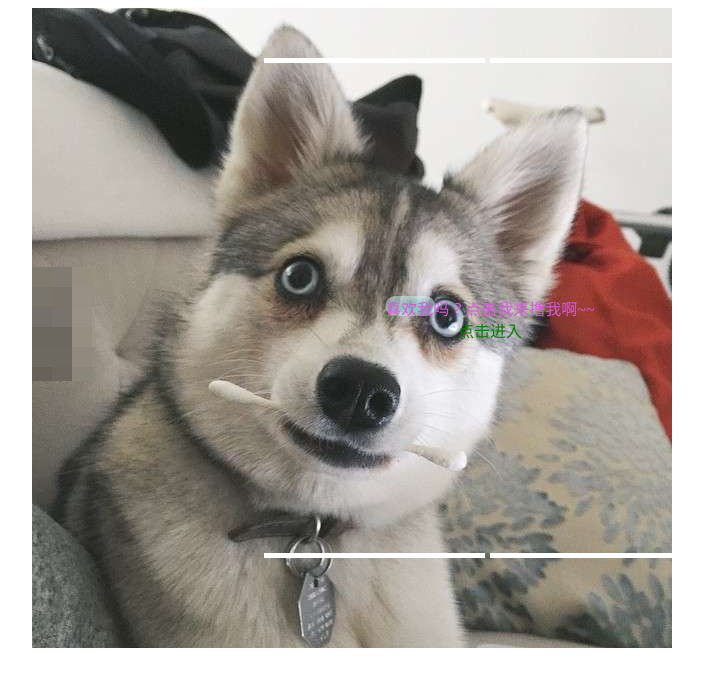
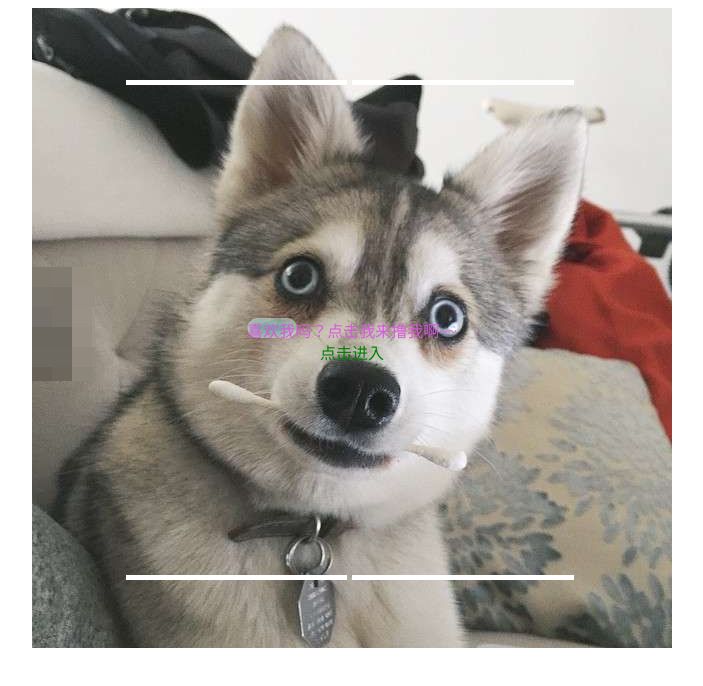
Before and after one commit to yuanjingya2017/nuomi, a plain HTML site: page cssMouseover/mouseover.html in a window 1280 px wide. Shown: the whole page, without its empty margins (288-991 px from the left). Drawn offline with Linux system fonts and the light colour scheme.

Commit message:
Update mouseover.html

```diff
--- a/cssMouseover/mouseover.html
+++ b/cssMouseover/mouseover.html
@@ -9,6 +9,7 @@
         }
         .con{
             position: relative;
+            width: 100%;
         }
         .imgcen{
             -webkit-filter: blur(5px);
@@ -25,8 +26,10 @@
         }
         .word{
             position: absolute;
-            top: 50px;
-            left: 520px;
+            top: 50%;
+            left: 50%;
+            margin-top: -250px;
+            margin-left: -250px;
             width: 500px;
             height: 500px;
             -webkit-filter: blur(0);
```
